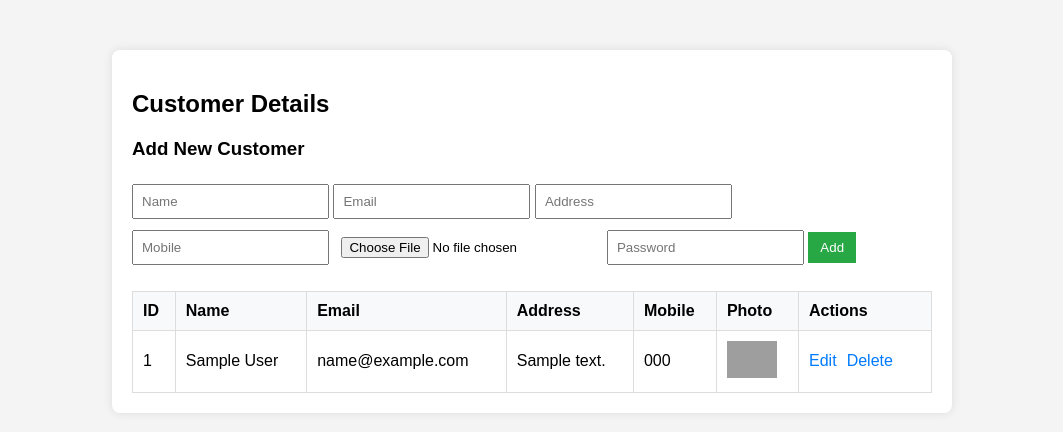
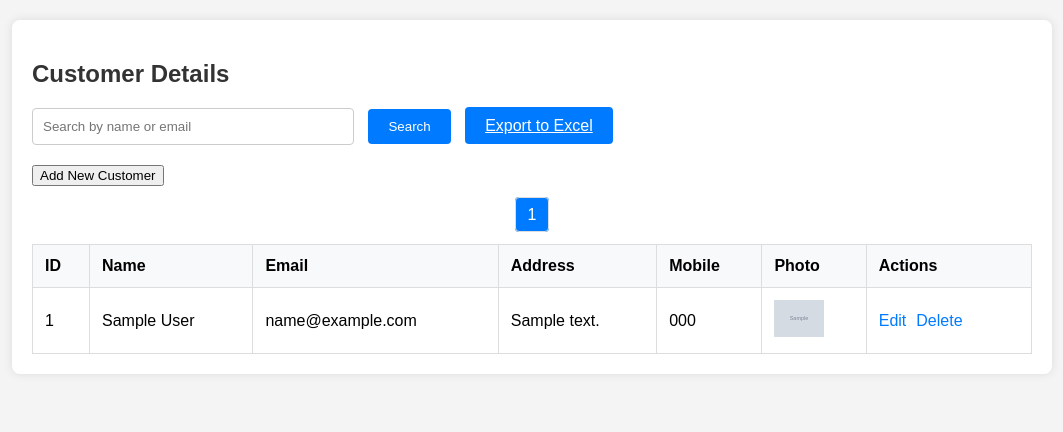
Before and after one commit to MrSmile21/infodata_task_1, a PHP site: page /view_customers.php in a window 1280 px wide. Shown: the top 432 px of the page, without its empty margins (108-1171 px from the left). Run offline with PHP 8.4, Linux system fonts and the light colour scheme; the visitor is signed in with stand-in values (Sample User, id 1); tables that the repository leaves empty or names only in its code hold one stand-in row (values such as "Sample post"); grey boxes marked "Sample" are stand-in pictures; grey boxes are pictures that could not be loaded.

Commit message:
Add files via upload

```diff
--- /dev/null
+++ b/composer.json
@@ -0,0 +1,6 @@
+{
+    "require": {
+        "php": ">=8.2.0",
+        "phpoffice/phpspreadsheet": "^5.1"
+    }
+}
--- a/connect.php
+++ b/connect.php
@@ -2,8 +2,8 @@
 
 $servername = "localhost";
 $username = "root";
-$password = " "; // your password
-$dbname = "customer_db"; // your database
+$password = ""; // Your password
+$dbname = "customer_db";
 
 $conn = new mysqli($servername, $username, $password, $dbname);
 
--- a/view_customers.php
+++ b/view_customers.php
@@ -5,37 +5,54 @@
     <meta name="viewport" content="width=device-width, initial-scale=1.0">
     <title>View Customer Details</title>
     <style>
-        body { font-family: Arial, sans-serif; background-color: #f4f4f4; }
-        .container { max-width: 800px; margin: 50px auto; padding: 20px; background: white; border-radius: 8px; box-shadow: 0 0 10px rgba(0,0,0,0.1); }
+        body { font-family: Arial, sans-serif; background-color: #f4f4f4; margin: 0; padding: 20px; }
+        .container { max-width: 1000px; margin: 0 auto; padding: 20px; background: white; border-radius: 8px; box-shadow: 0 0 10px rgba(0,0,0,0.1); }
+        h2, h3 { color: #333; }
+        .search-bar { margin-bottom: 20px; }
+        .search-bar input { padding: 10px; width: 300px; border: 1px solid #ccc; border-radius: 4px; }
+        .search-bar button, .export-btn { padding: 10px 20px; background: #007bff; color: white; border: none; border-radius: 4px; cursor: pointer; margin-left: 10px; }
+        .search-bar button:hover, .export-btn:hover { background: #0056b3; }
         table { width: 100%; border-collapse: collapse; margin-top: 20px; }
-        th, td { padding: 10px; border: 1px solid #ddd; text-align: left; }
-        th { background: #f8f9fa; }
+        th, td { padding: 12px; border: 1px solid #ddd; text-align: left; }
+        th { background: #f8f9fa; font-weight: bold; }
         .actions a { margin-right: 10px; color: #007bff; text-decoration: none; }
         .actions a:hover { text-decoration: underline; }
-        form { margin-bottom: 20px; }
-        input { padding: 8px; margin: 5px 0; }
-        button { padding: 8px 12px; background: #28a745; color: white; border: none; cursor: pointer; }
-        button:hover { background: #218838; }
-        .edit-form { display: none; }
+        .add-form, .edit-form { display: none; background: #f9f9f9; padding: 15px; border-radius: 4px; margin-bottom: 20px; }
+        .add-form input, .edit-form input { padding: 8px; margin: 5px 0; width: calc(100% - 16px); border: 1px solid #ccc; border-radius: 4px; }
+        .add-form button, .edit-form button { padding: 8px 12px; background: #28a745; color: white; border: none; cursor: pointer; border-radius: 4px; }
+        .add-form button:hover, .edit-form button:hover { background: #218838; }
+        .pagination { margin-top: 20px; text-align: center; }
+        .pagination a { margin: 0 5px; padding: 8px 12px; text-decoration: none; color: #007bff; border: 1px solid #ddd; border-radius: 4px; }
+        .pagination a.active, .pagination a:hover { background: #007bff; color: white; }
     </style>
 </head>
 <body>
     <div class="container">
         <h2>Customer Details</h2>
 
-        <!-- Add new record -->
+        <!-- Search Bar -->
+        <div class="search-bar">
+            <form action="view_customers.php" method="GET">
+                <input type="text" name="search" placeholder="Search by name or email" value="<?php echo isset($_GET['search']) ? htmlspecialchars($_GET['search']) : ''; ?>">
+                <button type="submit">Search</button>
+                <a href="export.php" class="export-btn">Export to Excel</a>
+            </form>
+        </div>
+
+        <!-- Add New Record Form -->
+        <button onclick="document.getElementById('add-form').style.display='block'">Add New Customer</button>
+        <div id="add-form" class="add-form">
             <h3>Add New Customer</h3>
-         <form action="view_customers.php?action=add" method="post" encytype="multipart/form-data">
+            <form action="view_customers.php?action=add" method="POST" enctype="multipart/form-data">
                 <input type="text" name="name" placeholder="Name" required>
                 <input type="email" name="email" placeholder="Email" required>
                 <input type="text" name="address" placeholder="Address" required>
                 <input type="tel" name="mobile" placeholder="Mobile" required>
                 <input type="file" name="photo" accept="image/*">
                 <input type="password" name="password" placeholder="Password" required>
-
                 <button type="submit">Add</button>
-
             </form>
+        </div>
 
          <!-- Customer Table -->
           <table>
@@ -55,6 +72,21 @@
                 session_start();
                 include 'connect.php';
 
+                // Check if user is logged in
+                if (!isset($_SESSION['user_id'])) {
+                    header('Location: login.php');
+                    exit;
+                }
+
+                // Pagination
+                $limit = 5; // Records per page
+                $page = isset($_GET['page']) ? intval($_GET['page']) : 1;
+                $offset = ($page - 1) * $limit;
+
+                // Search
+                $search = isset($_GET['search']) ? mysqli_real_escape_string($conn, $_GET['search']) : '';
+                $where = $search ? "WHERE name LIKE '%$search%' OR email LIKE '%$search%'" : '';
+
                 //Handle Add
                 if (isset($_GET['action']) && $_GET['action'] == 'add' && $_SERVER['REQUEST_METHOD'] == 'POST') {
                     $name = mysqli_real_escape_string($conn, $_POST['name']);
@@ -62,6 +94,17 @@
                     $address = mysqli_real_escape_string($conn, $_POST['address']);
                     $mobile = mysqli_real_escape_string($conn, $_POST['mobile']);
                     $password = mysqli_real_escape_string($conn, $_POST['password']);
+
+                    //check if email already exists
+                    $check_email_sql = "SELECT email FROM customers WHERE email = '$email'";
+                    $check_result = mysqli_query($conn, $check_email_sql);
+
+                    if (mysqli_num_rows($check_result) > 0) {
+                        //Email already exists, handle error
+                        $_SESSION['error_message'] = "Error: The email '$email' is already registered.";
+                        header('Location: view_customers.php');
+                        exit;
+                    }
 
                     $photo = '';
                     if (isset($_FILES['photo']) && $_FILES['photo']['error'] == 0) {
@@ -73,9 +116,10 @@
                         move_uploaded_file($_FILES["photo"]["tmp_name"], $photo);
                     }
 
-                    $sql = "INSERT INTO customers (name, email, address, mobile, photo, password) VALUES('$name', '$email', '$address', '$mobile', '$photo', '$password')";
+                    $sql = "INSERT INTO customers (name, email, address, mobile, photo, password) VALUES ('$name', '$email', '$address', '$mobile', '$photo', '$password')";
+
                     mysqli_query($conn, $sql);
-                    header('Location: view_customer.php');
+                    header('Location: view_customers.php');
                     exit;
                 }
 
@@ -84,7 +128,7 @@
                     $id = intval($_GET['id']);
                     $sql = "DELETE FROM customers WHERE id = $id";
                     mysqli_query($conn, $sql);
-                    header('Location: view_customers.php');
+                    header('Location: view_customers.php?search=' . urlencode($search) . '&page=' . $page);
                     exit;
                 }
 
@@ -111,12 +155,12 @@
                     $password_sql = $password ? ", password = '$password'" : '';
                     $sql = "UPDATE customers SET name = '$name', email = '$email', address = '$address', mobile = '$mobile' $photo_sql $password_sql WHERE id = $id ";
                     mysqli_query($conn, $sql);
-                    header('Location: view_customer.php');
+                    header('Location: view_customers.php?search=' . urlencode($search) . '&page=' . $page);
                     exit;
                 }
 
                 //Fetch Customers
-                $sql = "SELECT * FROM customers";
+                $sql = "SELECT * FROM customers $where LIMIT $limit OFFSET $offset";
                 $result = mysqli_query($conn, $sql);
 
                 while ($row = mysqli_fetch_assoc($result)) {
@@ -128,12 +172,12 @@
                     echo "<td>{$row['mobile']}</td>";
                     echo "<td>";
                     if ($row['photo']) {
-                        echo "<img src = '{$row['photo']} alt='Photo' width='50'>";
+                        echo "<img src = '{$row['photo']}' alt='Photo' width='50'>";
                     }
                     echo "</td>";
                     echo "<td class='actions'>";
                     echo "<a href='#' onclick='showEditForm({$row['id']}, \"{$row['name']}\", \"{$row['email']}\", \"{$row['address']}\", \"{$row['mobile']}\")'>Edit</a>";
-                    echo "<a href='view_customers.php?action=delete&id={$row['id']}' onclick='return confirm(\"Are you sure?\")'>Delete</a>";
+                    echo "<a href='view_customers.php?action=delete&id={$row['id']}&search=" . urlencode($search) . "&page=$page' onclick='return confirm(\"Are you sure?\")'>Delete</a>";
                     echo "</td>";
                     echo "</tr>";
 
@@ -154,6 +198,19 @@
                     echo "</tr>";
                 }
 
+                //Pagination
+                $sql_count = "SELECT COUNT(*) as total FROM customers $where";
+                $count_result = mysqli_query($conn, $sql_count);
+                $total_records = mysqli_fetch_assoc($count_result)['total'];
+                $total_pages = ceil($total_records / $limit);
+
+                echo "<div class='pagination'>";
+                for ($i = 1; $i <= $total_pages; $i++) {
+                    $active = $i == $page ? 'active' : '';
+                    echo "<a href='view_customers.php?page=$i&search=" . urlencode($search) . "' class='$active'>$i</a>";
+                }
+                echo "</div>";
+
                 ?>
             </tbody>
           </table>
```
Also changed, not shown: export.php (added, +49 -0 lines), login.php (line endings or trailing spaces), login_process.php (line endings or trailing spaces), registration.php (line endings or trailing spaces), registration_process.php (line endings or trailing spaces), 1 other file. Lines whose indentation alone changed are shown as unchanged.
